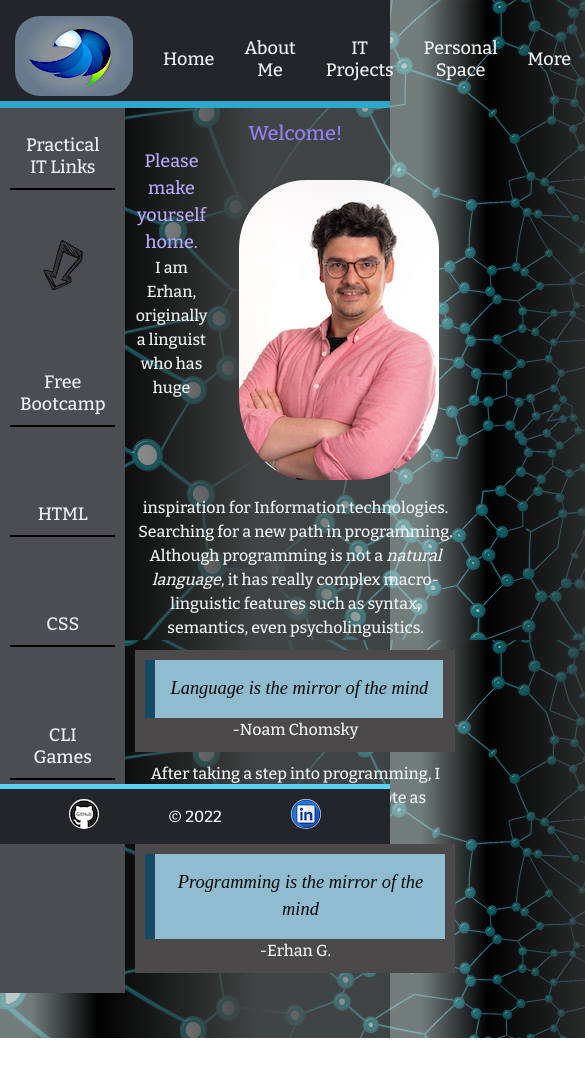
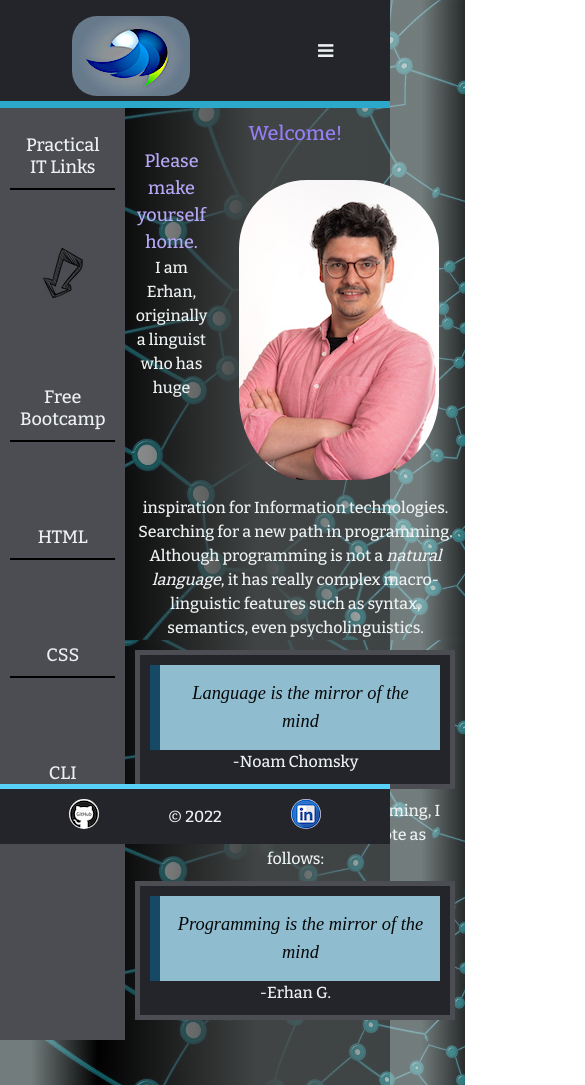
Before and after one commit to linguaps/portfolio3, a plain HTML site: page index.html in a window 390 px wide. Shown: the top 1085 px of the page, 585 px wide, since content can reach past the window. Before the commit the page ends 1038 px from the top, so only its background shows below. Drawn offline with nearby package versions, Linux system fonts and the light colour scheme.

Commit message:
Top Navbar has been made responsive, in smaller screensize, new button added along with the js code. New border lines added to quotations containers. Ps.Responsive layout must be added to all pages

```diff
--- a/index.html
+++ b/index.html
@@ -6,13 +6,13 @@
     <meta name="viewport" content="width=device-width, initial-scale=1.0">
     <title>Web Portfolio of Lingua</title>
     <link href="/main.css" rel="stylesheet">
+    <link rel="stylesheet" href="https://cdnjs.cloudflare.com/ajax/libs/font-awesome/4.7.0/css/font-awesome.min.css">
 </head>
 <body>
-
     <div class="container">
         <header>
-            <nav>
-                <ul class="navlinks">
+            <nav class="highnav">
+                <ul class="navlinks" id="myTopnav">
                     <li><a href="/index.html"><img class="logo" src="/images/logo.png" alt="logo"></a></li>
                     <li><a href="/index.html">Home</a></li>
                     <li><a href="/aboutMe/index.html">About Me</a></li>
@@ -20,7 +20,11 @@
                     <li><a href="/PersonalSpace/index.html">Personal Space</a></li>
                     <li><a href="/More/index.html">More</a></li>
                     <li><a href="/Contact/index.html"><button>Contact</button></a></li>
-                 </ul>
+                </ul>
+                    <a href="javascript:void(0);" class="icon" onclick="myFunction()">
+                    <i class="fa fa-bars"></i>
+                    </a>
+
              </nav>
 
 
@@ -101,5 +105,6 @@
 
         </ul>
     </footer>
+    <script src="/main.js"></script>
 </body>
 </html>
--- a/main.css
+++ b/main.css
@@ -342,8 +342,9 @@ form button {
     padding:15px;
 }
 #mainquote {
+    border: 5px solid #4c4d52;
     text-align: center;
-    background-color: #4c494b;
+    background-color: #24252A;
     height:fit-content;
     margin: 10px auto;
     width:20rem;
@@ -351,6 +352,54 @@ form button {
     position:static;
 
 }
+
 #credit {
     text-align:center;
 }
+.icon {
+    display: none;
+  }
+
+    /*Media Queries*/
+   /* When the screen is less than 600 pixels wide, hide all links, except for the first one ("Home"). Show the link that contains should open and close the topnav (.icon) */
+@media screen and (max-width: 752px) {
+
+    .navlinks li:not(:first-child) {display: none;}
+
+    .highnav {
+        display: flex;
+        flex-direction: row;
+        justify-content:space-around;
+    }
+    .icon {
+        display: block;
+        align-self: center;
+      }
+
+      .responsive {
+          display: flex;
+          flex-direction: column;
+      }
+
+    }
+
+    @media screen and (max-width: 485px) {
+
+        .navlinks li:not(:first-child) {display: none;}
+
+        .highnav {
+            display: flex;
+            flex-direction: row;
+            justify-content:space-around;
+        }
+        .icon {
+            display: block;
+            align-self: center;
+          }
+
+          .responsive {
+              display: flex;
+              flex-direction: column;
+          }
+
+        }
--- /dev/null
+++ b/main.js
@@ -0,0 +1,8 @@
+function myFunction() {
+    var x = document.getElementById("myTopnav");
+    if (x.className === "navlinks") {
+      x.className = "responsive";
+    } else {
+      x.className = "navlinks";
+    }
+  }
```
